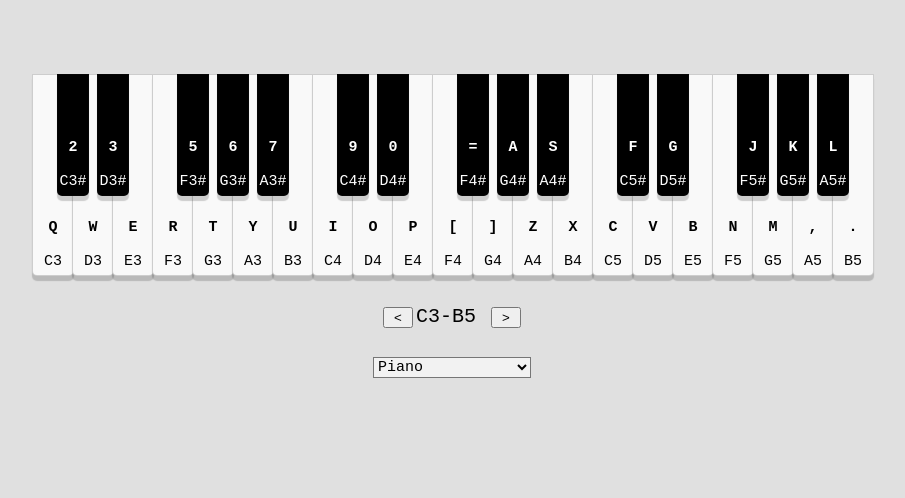
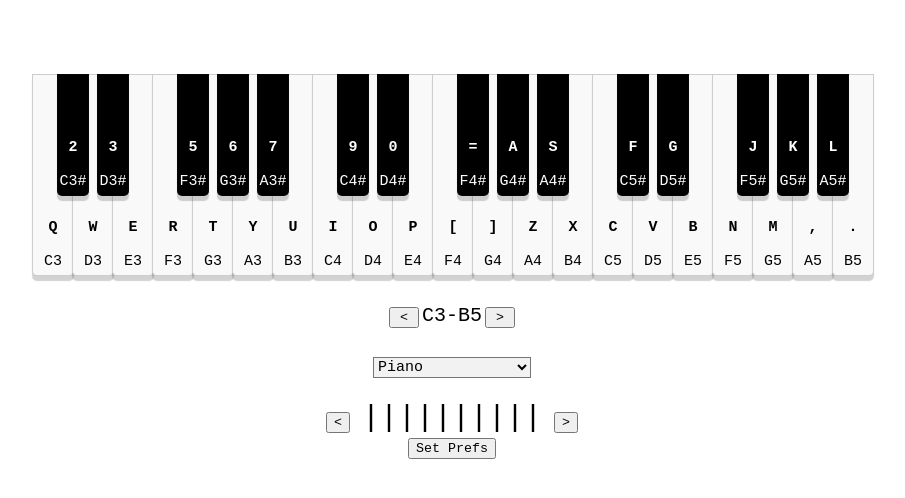
Before and after one commit to e-t-sudo/prima-vista, a plain HTML site: page index.html in a window 1280 px wide. Shown: the whole page, without its empty margins (188-1093 px from the left). Drawn offline with Linux system fonts and the light colour scheme.

Commit message:
Adding Volume Interface

```diff
--- a/index.html
+++ b/index.html
@@ -3,9 +3,12 @@
 <head>
 	<title>PrimaVista</title>
 <style>
+	*{
+		font-family:'Courier New', Courier, monospace;
+	}
 	body{
 		font-family:'Courier New', Courier, monospace;
-		background-color:#e0e0e0;
+		background-color:#ffffff;
 	}
 	.key { position: absolute;  font-weight: 100; font-size: 15px;
 		border: 1px solid rgba(32,32,32,0.2);
@@ -39,43 +42,61 @@
 	#current-range{
 		font-family:'Courier New', Courier, monospace;
 	}
+	#filled{ color: black; font-size: 30px;}
+	#not-filled{ color: #f1f1f1; font-size: 30px;}
 </style>
 
 <script src="audiosynth.js"></script>
 <script src="audiosynth.view.js"></script>
-
+<script>
+	const instruments = ["Piano", "Organ", "Acoustic Guitar", "EDM"];
+</script>
 </head>
 
 <body>
 	<br><br>
 <div ID="keyboard" class="keyboard-holder"></div>
 <div class="keyboard-options">
-<input class="octave-toggle left" type="button" ID="-_OCTAVE" value="<" onclick="setOctaveRange(-1)"/><span id="current-range"></span>
-<input class="octave-toggle right" type="button" ID="+_OCTAVE" value=">" onclick="setOctaveRange(1)"/><br /><br/>
+<input class="octave-toggle left" type="button" ID="-_OCTAVE" value="<"/>C<span id="OCTAVE_LOWER">3</span>-B<span id="OCTAVE_UPPER">5</span><input class="octave-toggle right" type="button" ID="+_OCTAVE" value=">"/><br /><br/>
 <select ID="sound">
-	<option value="0" selected>Piano</option>
-	<option value="1">Organ</option>
-    <option value="2">Acoustic Guitar</option>
-    <option value="3">EDM</option>
-</select><br>
+	<script>
+		for(let i=0; i<instruments.length; i++){
+			let selected = "";
+			if(i==sessionStorage.getItem("instrument")){
+				selected = "selected";
+			}
+			document.getElementById("sound").innerHTML += "<option value='"+i+"' "+selected+" >"+instruments[i]+"</option>"
+		}
+	</script>
+</select><br><br>
+<button onclick="changeVol(-1)"><</button>
+<span id="filled"></span><span id="not-filled"></span>
+<button onclick="changeVol(+1)">></button><br>
+<button onclick="window.location.reload(); sessionStorage.setItem('instrument', document.getElementById('sound').value)">Set Prefs</button>
 </div>
 
 <script type="text/javascript">
-
+let inputVolume;
+if(sessionStorage.getItem("volume")==null){
+	inputVolume = 1.0;
+}else{
+	inputVolume = sessionStorage.getItem("volume");
+}
+changeVol(0);
+function changeVol(arg = 0){
+	let blackBars = parseInt(inputVolume*10);
+	let grayBars = 10-blackBars;
+	blackBars += arg; grayBars -= arg;
+	if(blackBars>=0&&grayBars>=0){
+	document.getElementById("filled").innerText = "|".repeat(blackBars);
+	document.getElementById("not-filled").innerText = "|".repeat(grayBars);
+	inputVolume = blackBars/10;
+	sessionStorage.setItem("volume", inputVolume);
+	console.log(sessionStorage.getItem("volume"));
+	}
+}
 var board = new AudioSynthView();
 board.draw();
 </script>
-<script>
-	let counter = 3; //values cound be 2, 3, 4
-	function setOctaveRange(arg = 0){
-		counter += arg;
-		if(counter==2||counter==3||counter==4){
-		document.getElementById("current-range").innerText = "C"+counter+"-B"+(counter+2);
-		}else{
-			counter -= arg;
-		}
-	}
-	setOctaveRange(0);
-</script>
 </body>
 </html>
```
